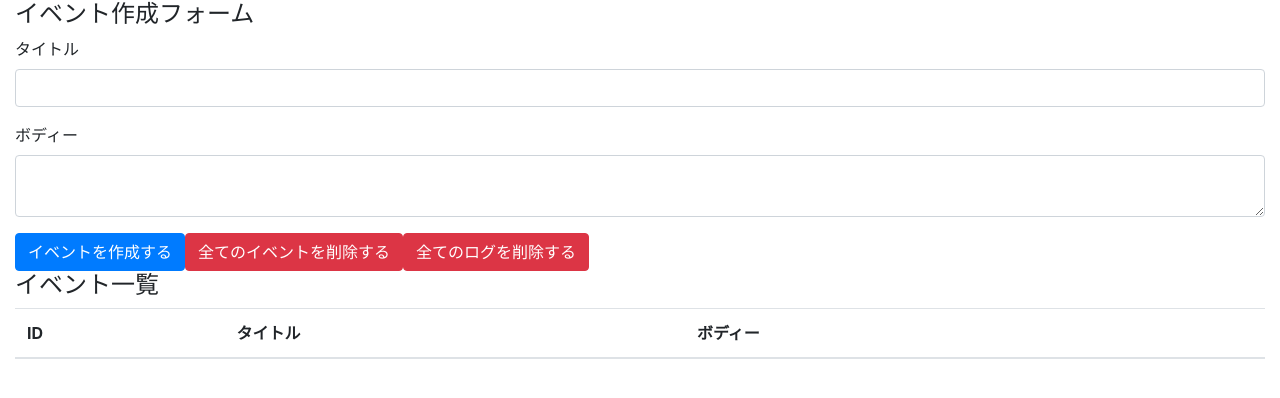
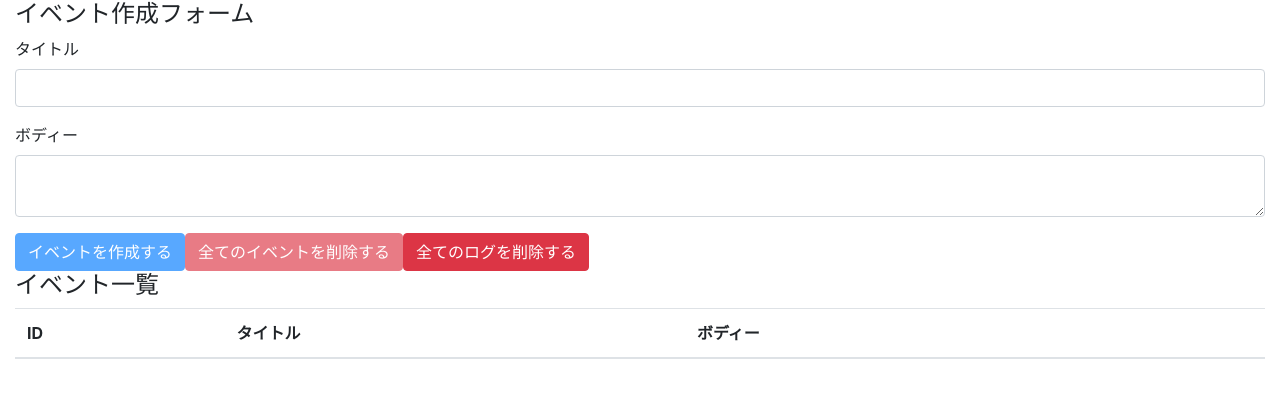
Before and after one commit to mountaincenter/udemy_react_hook, a React (Create React App) app in the folder udemy_react_hook/frontend/react-app/: page / in a window 1280 px wide. Shown: the top 398 px of the page. Built offline with nearby package versions, Linux system fonts and the light colour scheme.

Commit message:
implement all events deletion feature

```diff
--- a/udemy_react_hook/frontend/react-app/src/components/App.js
+++ b/udemy_react_hook/frontend/react-app/src/components/App.js
@@ -8,6 +8,7 @@ const App = () => {
   const [state, dispatch] = useReducer(reducer, [])
   const [title, setTitle] = useState('')
   const [body, setBody] = useState('')
+
   const addEvent = e => {
     e.preventDefault()
     dispatch({
@@ -19,6 +20,15 @@ const App = () => {
     setTitle('')
     setBody('')
   }
+
+  const deleteAllEvents = e => {
+    e.preventDefault() //ボタンクリック時には入れる
+    const result = window.confirm('全てのイベントを本当に削除してもよいですか？')
+    if (result) dispatch({ type: 'DELETE_ALL_EVENTS' })
+  }
+
+  const unCreatable = title === '' || body ===''
+
   return (
     <>
       <div className="container-fluid">
@@ -34,8 +44,8 @@ const App = () => {
             <textarea className="form-control" id="formEventBody" value={body} onChange={e => setBody(e.target.value)}/>
           </div>
 
-          <button className="btn btn-primary" onClick={addEvent}>イベントを作成する</button>
-          <button className="btn btn-danger">全てのイベントを削除する</button>
+          <button className="btn btn-primary" onClick={addEvent} disabled={unCreatable}>イベントを作成する</button>
+          <button className="btn btn-danger" onClick={deleteAllEvents} disabled={state.length === 0}>全てのイベントを削除する</button>
           <button className="btn btn-danger">全てのログを削除する</button>
         </form>
 
--- a/udemy_react_hook/frontend/react-app/src/components/Event.js
+++ b/udemy_react_hook/frontend/react-app/src/components/Event.js
@@ -3,8 +3,8 @@ import React from "react"
 const Event = ({ dispatch, event }) => {
   const id = event.id
   const handleClickDeleteButton = () => {
-    dispatch({
-      type: 'DELETE_EVENT', id})
+    const result = window.confirm(`イベント(id=${id})を本当に削除してもよいですか？`)
+    if(result) dispatch({ type: 'DELETE_EVENT', id })
   }
   return(
     <>
```
